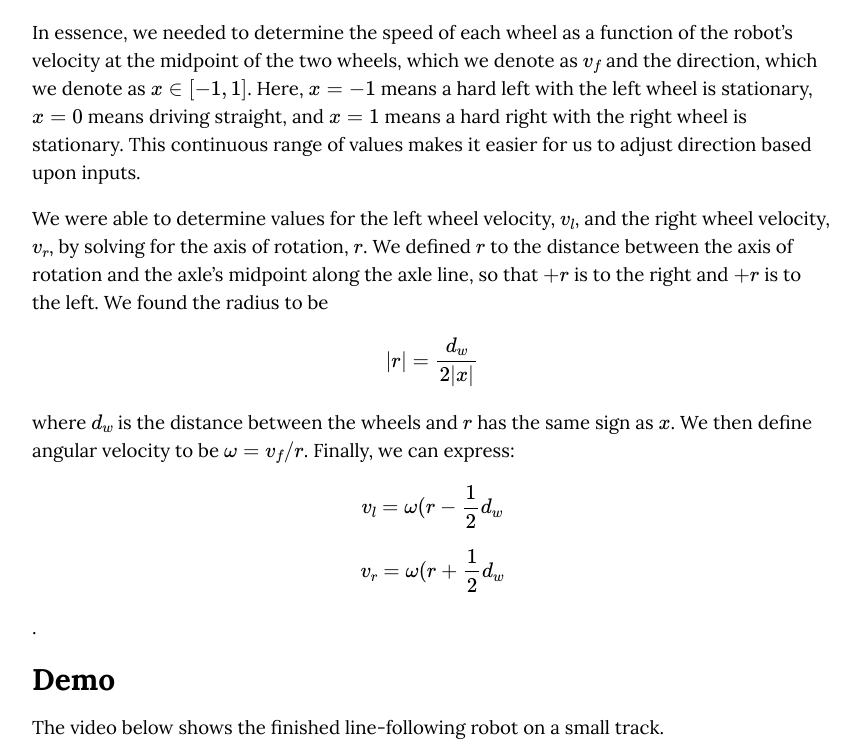
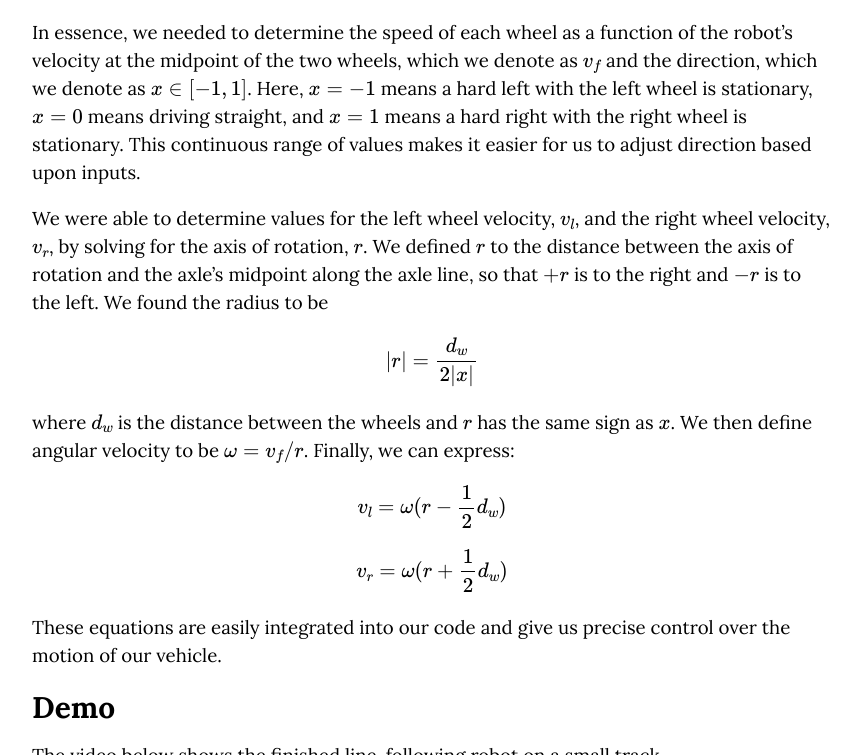
Before and after one commit to moward/project-winwood, a Jekyll site: the page built from _posts/2015-04-02-line-following-and-setup.md, in a window 1280 px wide and 900 px high, scrolled down 1692 px, cut to the strip 0-755 px from the top of the window. Shown: the whole strip, without its empty margins (208-1068 px from the left). Built offline with Jekyll 4.4.1, drawn with Linux system fonts in a browser that asks for light colours; formulas are drawn with MathJax 3.

Commit message:
Fixed latex issues and youtube video size

```diff
--- a/_posts/2015-04-02-line-following-and-setup.md
+++ b/_posts/2015-04-02-line-following-and-setup.md
@@ -25,17 +25,19 @@ We wanted to be able to command our robot to drive in a given direction as a res
 
 In essence, we needed to determine the speed of each wheel as a function of the robot's velocity at the midpoint of the two wheels, which we denote as \\(v_f\\) and the direction, which we denote as \\(x \in [-1,1]\\). Here, \\(x=-1\\) means a hard left with the left wheel is stationary, \\(x=0\\) means driving straight, and \\(x=1\\) means a hard right with the right wheel is stationary. This continuous range of values makes it easier for us to adjust direction based upon inputs.
 
-We were able to determine values for the left wheel velocity, \\(v_l\\), and the right wheel velocity, \\(v_r\\), by solving for the axis of rotation, \\(r\\). We defined \\(r\\) to the distance between the axis of rotation and the axle's midpoint along the axle line, so that \\(+r\\) is to the right and \\(+r\\) is to the left. We found the radius to be
+We were able to determine values for the left wheel velocity, \\(v_l\\), and the right wheel velocity, \\(v_r\\), by solving for the axis of rotation, \\(r\\). We defined \\(r\\) to the distance between the axis of rotation and the axle's midpoint along the axle line, so that \\(+r\\) is to the right and \\(-r\\) is to the left. We found the radius to be
 \\[|r|=\frac{d_w}{2|x|}\\]
 where \\(d_w\\) is the distance between the wheels and \\(r\\) has the same sign as \\(x\\). We then define angular velocity to be \\(\omega = v_f / r\\). Finally, we can express:
-\\[v_l=\omega (r - \frac{1}{2}d_w\\]
-\\[v_r=\omega (r + \frac{1}{2}d_w\\].
+\\[v_l=\omega (r - \frac{1}{2}d_w)\\]
+\\[v_r=\omega (r + \frac{1}{2}d_w)\\]
+
+These equations are easily integrated into our code and give us precise control over the motion of our vehicle.
 
 ##Demo
 
 The video below shows the finished line-following robot on a small track.
 
-<iframe width="560" height="315" src="https://www.youtube.com/embed/0VtZT9dBhiI" frameborder="0" allowfullscreen></iframe>
+<iframe width="800" height="450" src="https://www.youtube.com/embed/0VtZT9dBhiI" frameborder="0" allowfullscreen></iframe>
 
 ##References
  - [Beaglebone specs](http://beagleboard.org/support/bone101)
```
